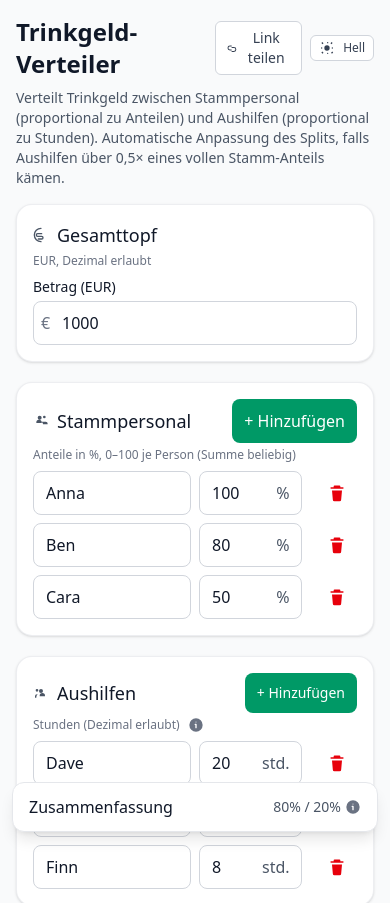
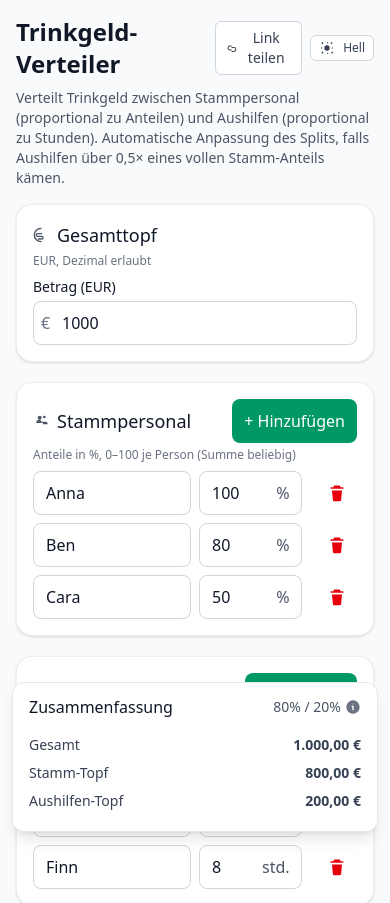
Before and after one commit to gorferma/trinkgeld-verteiler, a React (Vite) app: page / in a window 390 px wide. Shown: the top 903 px of the page. Built offline with nearby package versions, Linux system fonts and the light colour scheme.

Commit message:
fix(mobile): open summary by default on small screens to avoid empty view

```diff
--- a/src/App.tsx
+++ b/src/App.tsx
@@ -391,6 +391,13 @@ export default function App() {
 
   // Mobile summary sheet state
   const [mobileSummaryOpen, setMobileSummaryOpen] = useState(false)
+  useEffect(() => {
+    try {
+      if (typeof window !== 'undefined' && window.matchMedia && !window.matchMedia('(min-width: 768px)').matches) {
+        setMobileSummaryOpen(true)
+      }
+    } catch {}
+  }, [])
   // Collapsible info box state
   const [infoOpen, setInfoOpen] = useState(false)
   // One-time fractional hours hint dismissal (persisted)
```
